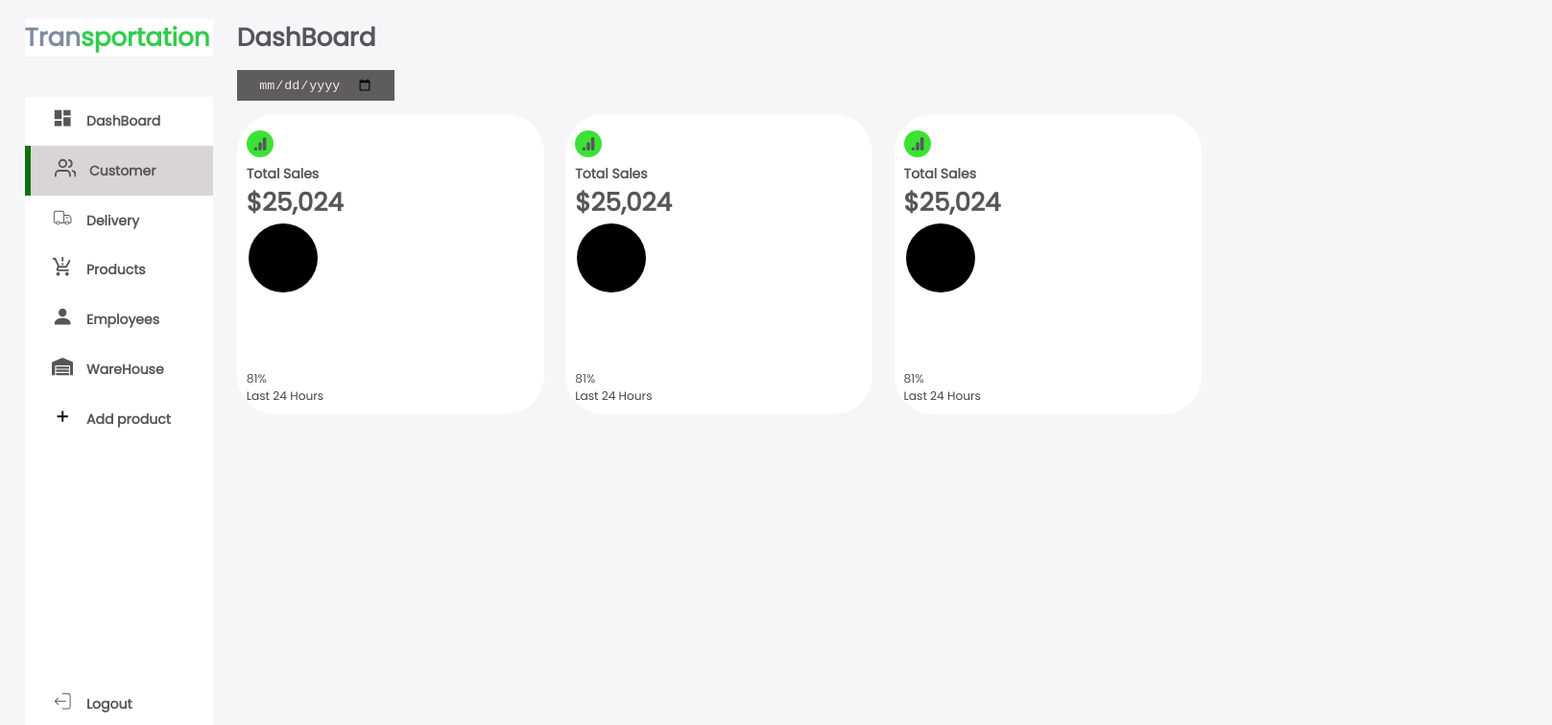
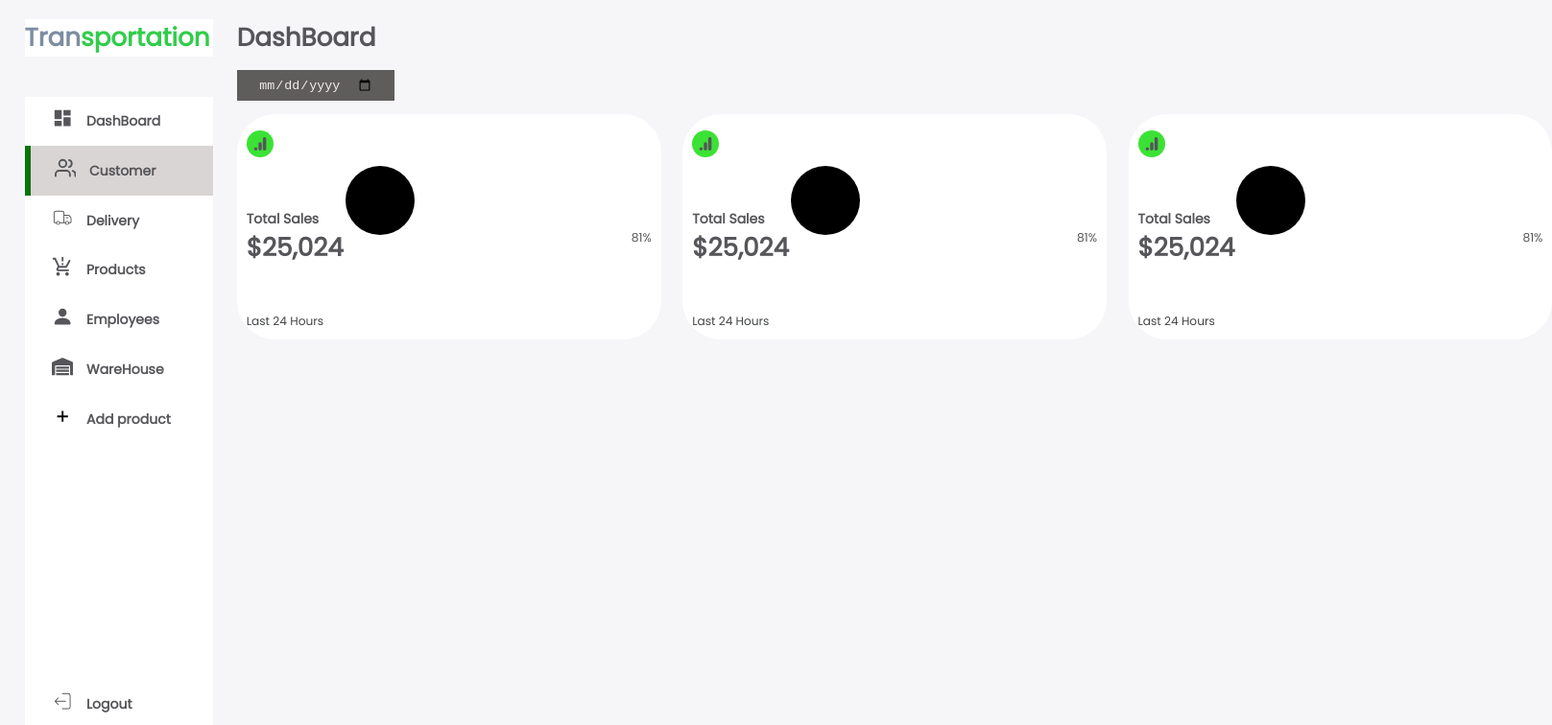
Before and after one commit to tison2810/hotelDatabase, a React (Create React App) app in the folder frontend/manage_app/: page / in a window 1280 px wide. Shown: the top 756 px of the page at 96% size, 1617 px wide, since content can reach past the window. Built offline with nearby package versions, Linux system fonts and the light colour scheme; a web font is replaced by a local one.

Commit message:
1.3 updated

```diff
--- a/frontend/manage_app/src/components/Function/DashBoardco/CardDB.js
+++ b/frontend/manage_app/src/components/Function/DashBoardco/CardDB.js
@@ -17,12 +17,13 @@ const CardDB = () => {
                             <svg>
                                 <circle cx='38' cy='38' r='36'></circle>
                             </svg>
+                        </div>
                         <div className={styles.number}>
                             <p>81%</p>
                         </div>
+                </div>
                <small>Last 24 Hours</small>
-                        </div>
-                    </div>
+
         </div>
     )
 }
--- a/frontend/manage_app/src/css/CardDB.module.css
+++ b/frontend/manage_app/src/css/CardDB.module.css
@@ -23,6 +23,18 @@ div .sales .logo{
     font-size: 1rem;
 }
 div .sales .middle{
-
+    display: flex;
+    align-items: center;
+    justify-content: center;
 
 }
+.insights h3{
+    margin: 1rem 0 0.6rem;
+    font-size: 1rem;
+}
+.insights .progress{
+    position: relative;
+    width: 92px;
+    height: 92px;
+    border-radius: 50% ;
+}
--- a/frontend/manage_app/src/css/DashBoard.module.css
+++ b/frontend/manage_app/src/css/DashBoard.module.css
@@ -16,6 +16,6 @@ main .date input[type='date']{
 }
 .insights {
     display: grid;
-    grid-template-columns: repeat(3,1fr);
+    grid-template-columns: repeat(3, 1fr);
     gap: 1.6rem;
 }
```
Lines whose indentation alone changed are shown as unchanged.
